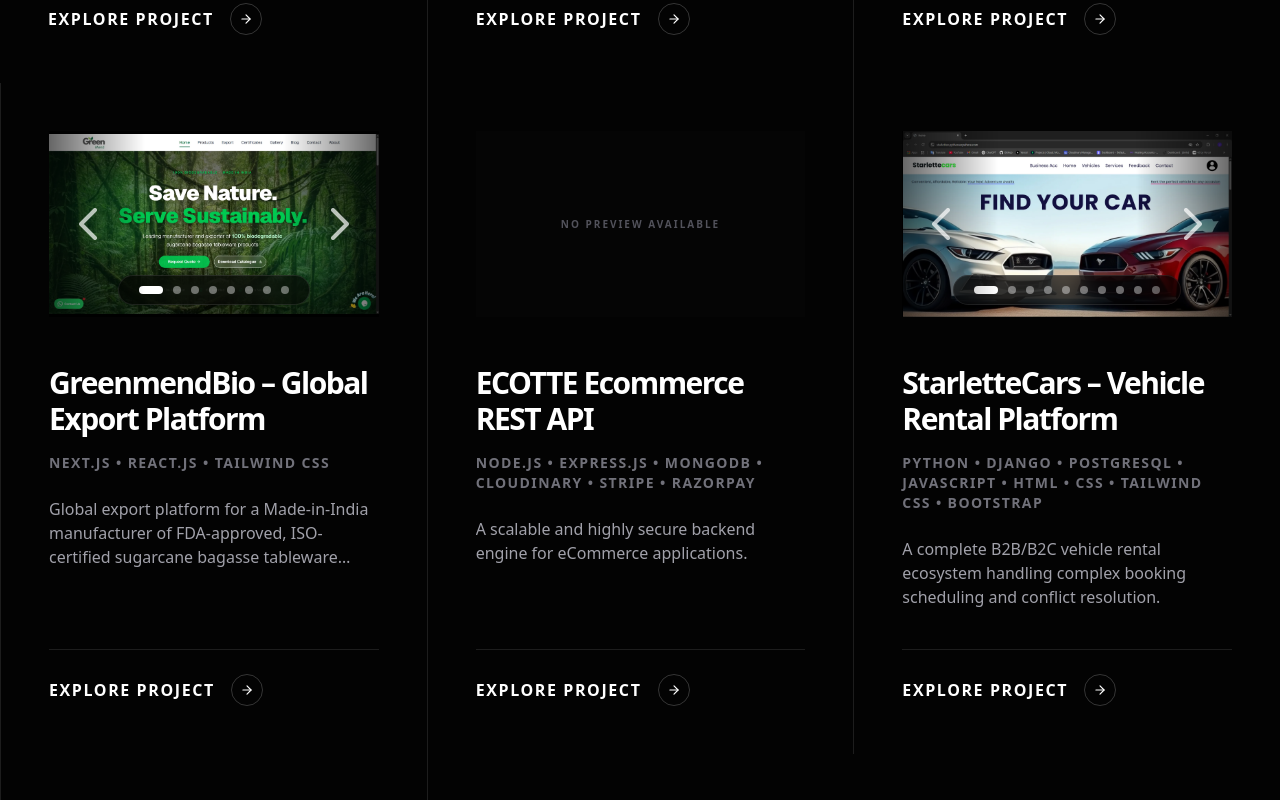
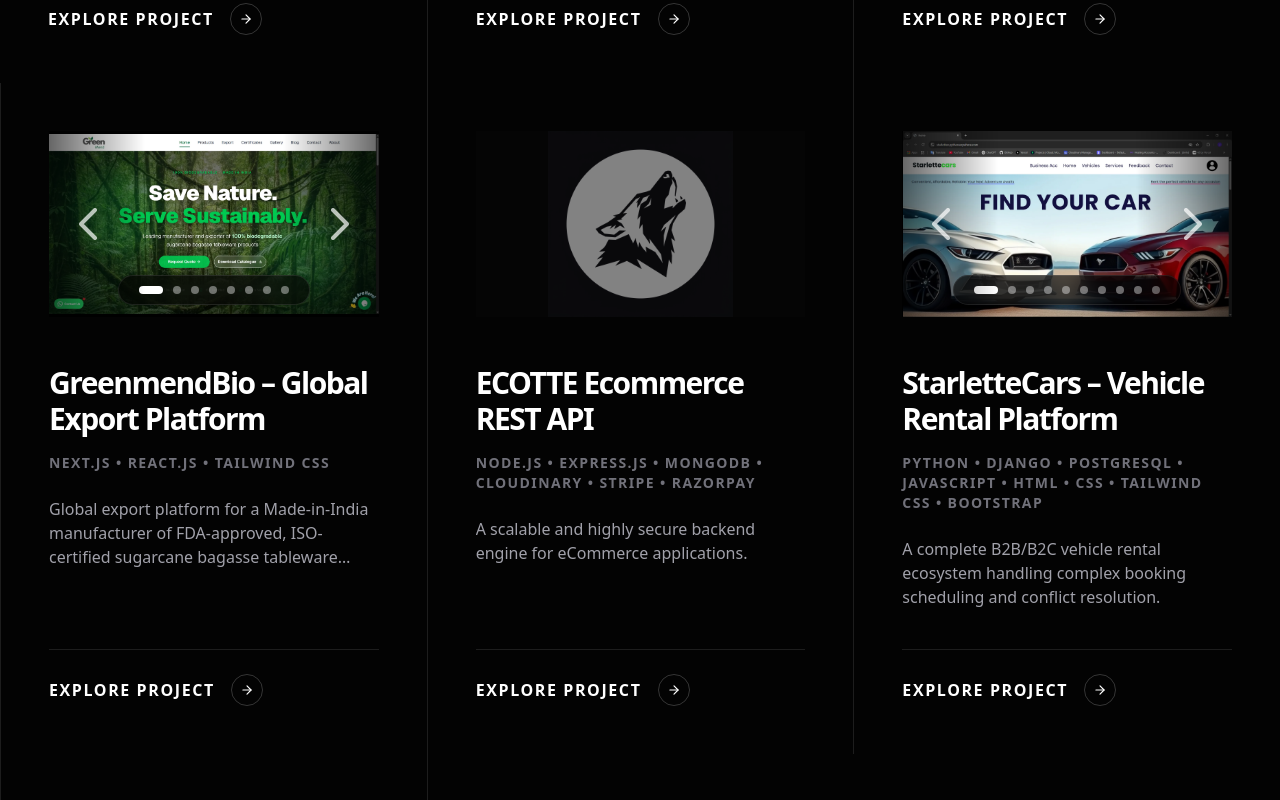
Before and after one commit to jdmkd/my-portfolio, a Next.js app: page / in a window 1280 px wide. Shown: the part 4400-5200 px from the top of the page. Built offline with nearby package versions, Linux system fonts and the light colour scheme.

Commit message:
feat: replace text fallback with wolf logo placeholder in project cards
- Added new wolf_placeholder.png graphic
- Replaced 'No Preview Available' text with wolf image in ProjectCard.tsx
- Implemented CSS blending and hover animations for the placeholder

```diff
--- a/src/components/Projects/ProjectCard.tsx
+++ b/src/components/Projects/ProjectCard.tsx
@@ -147,9 +147,11 @@
             className="block relative w-full aspect-[4/3] sm:aspect-[16/9] overflow-hidden bg-[#000000] cursor-pointer"
           >
             <div className="w-full h-full flex items-center justify-center bg-[#050505] group-hover:bg-white/5 transition-colors duration-500">
-              <span className="text-[10px] uppercase tracking-[0.2em] text-zinc-600 font-bold">
-                No Preview Available
-              </span>
+              <img
+                src="/assets/images/wolf_placeholder.png"
+                alt="Placeholder Preview"
+                className="w-full h-full object-contain opacity-50 invert mix-blend-screen group-hover:scale-110 group-hover:opacity-80 transition-all duration-700 ease-out"
+              />
             </div>
           </Link>
         )}
```
Also changed, not shown: public/assets/images/wolf_placeholder.png (added).
